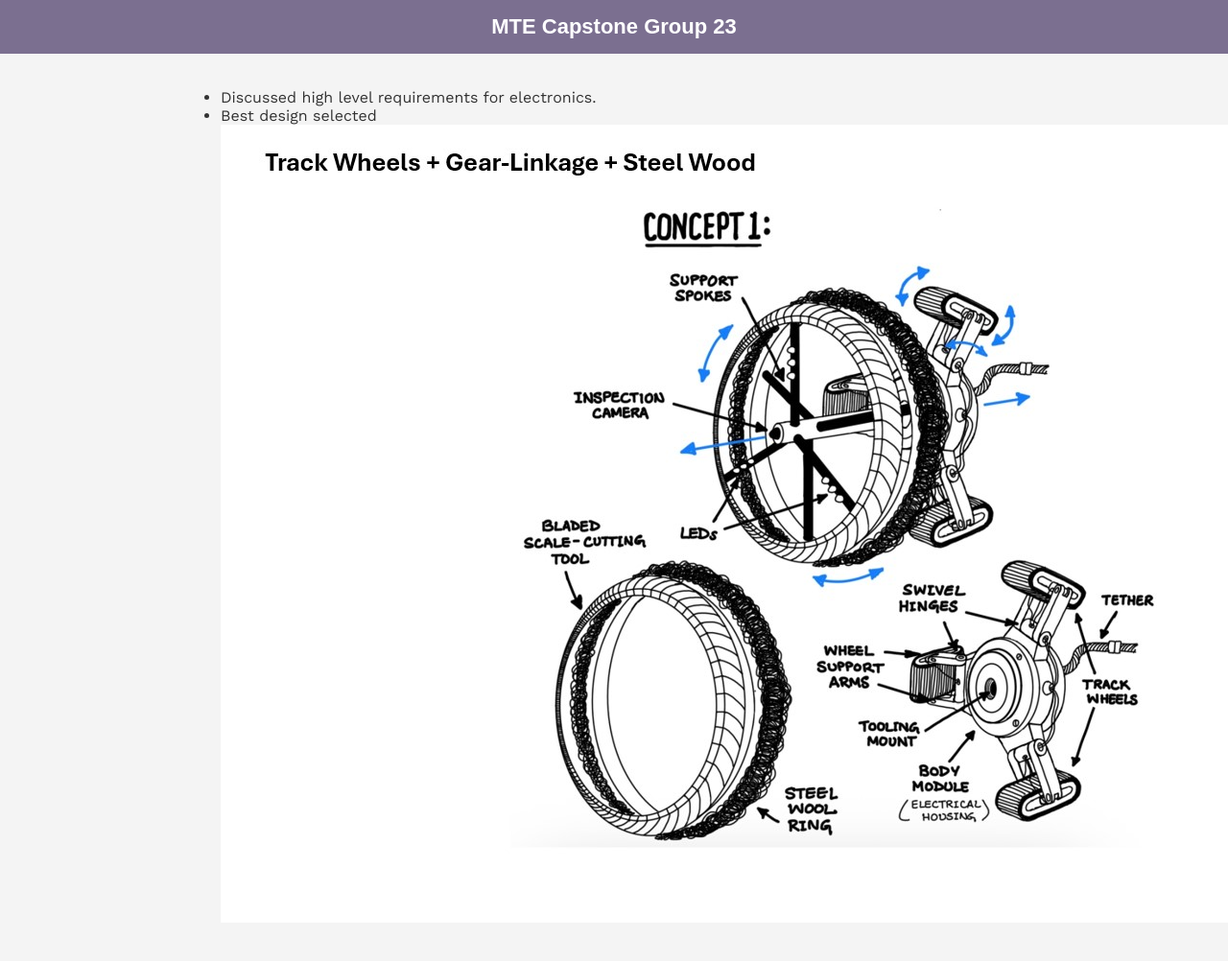
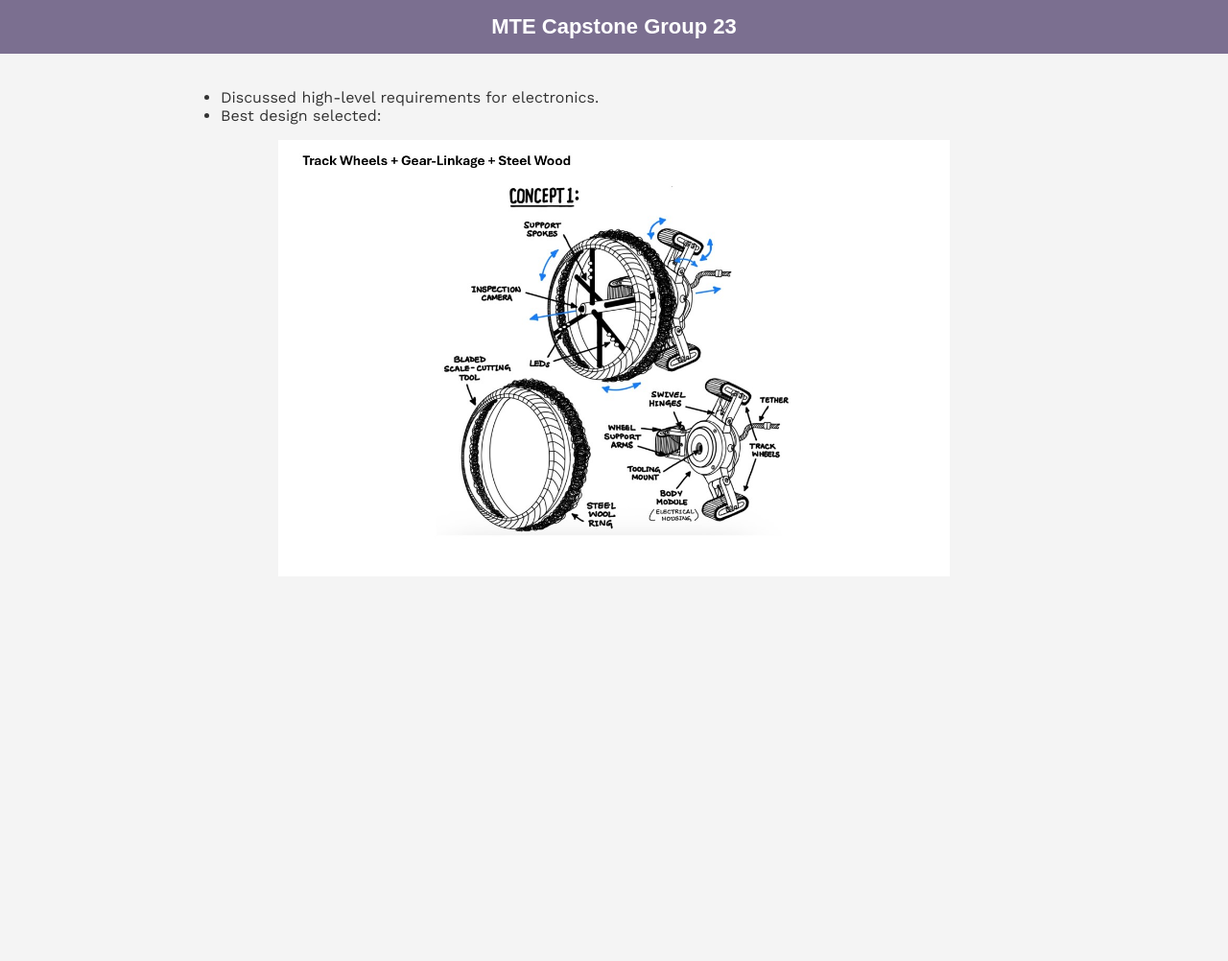
Before and after one commit to warisz/mte-capstone, a Jekyll site: the page built from meetings/oct-6-2025.md, in a window 1280 px wide. Shown: the whole page at 96% size. Built offline with Jekyll 4.4.1, drawn with Linux system fonts in a browser that asks for light colours; after the commit the page ends 900 px from its top, so only the background shows below that.

Commit message:
Update oct-6-2025.md

```diff
--- a/meetings/oct-6-2025.md
+++ b/meetings/oct-6-2025.md
@@ -3,6 +3,9 @@ layout: default
 title: Week 6 - Oct 6, 2025
 ---
 
-- Discussed high level requirements for electronics.
-- Best design selected
-  ![MDPI](../images/Slide3.jpg)
+- Discussed high-level requirements for electronics.
+- Best design selected:
+
+<p align="center">
+  <img src="../images/Slide3.jpg" alt="Design Slide" width="700">
+</p>
```
